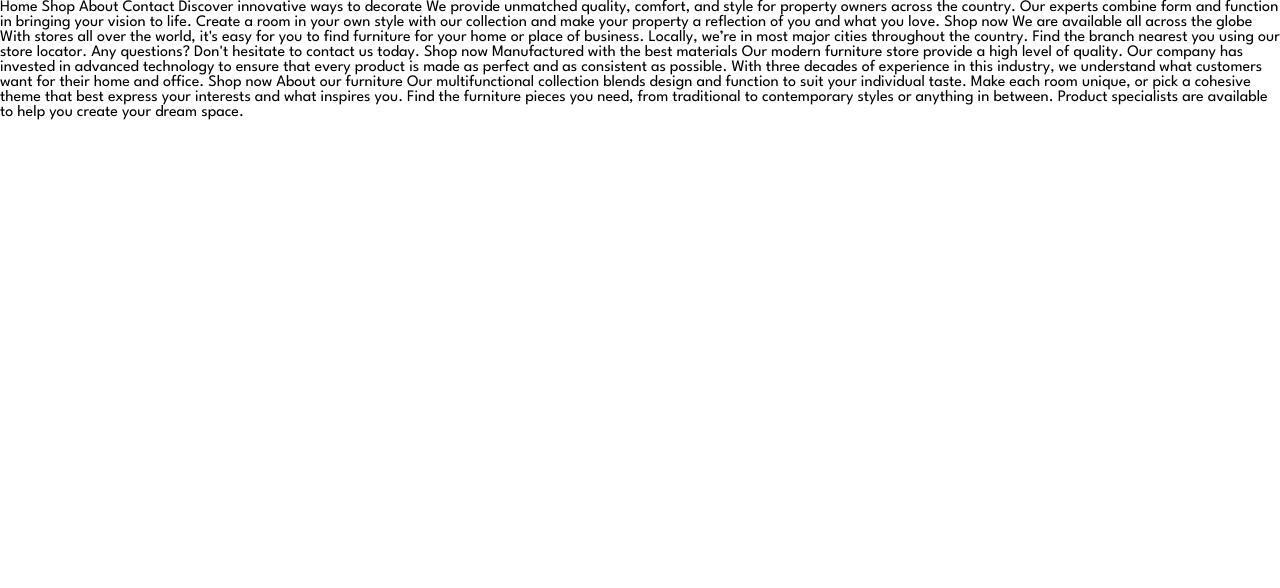
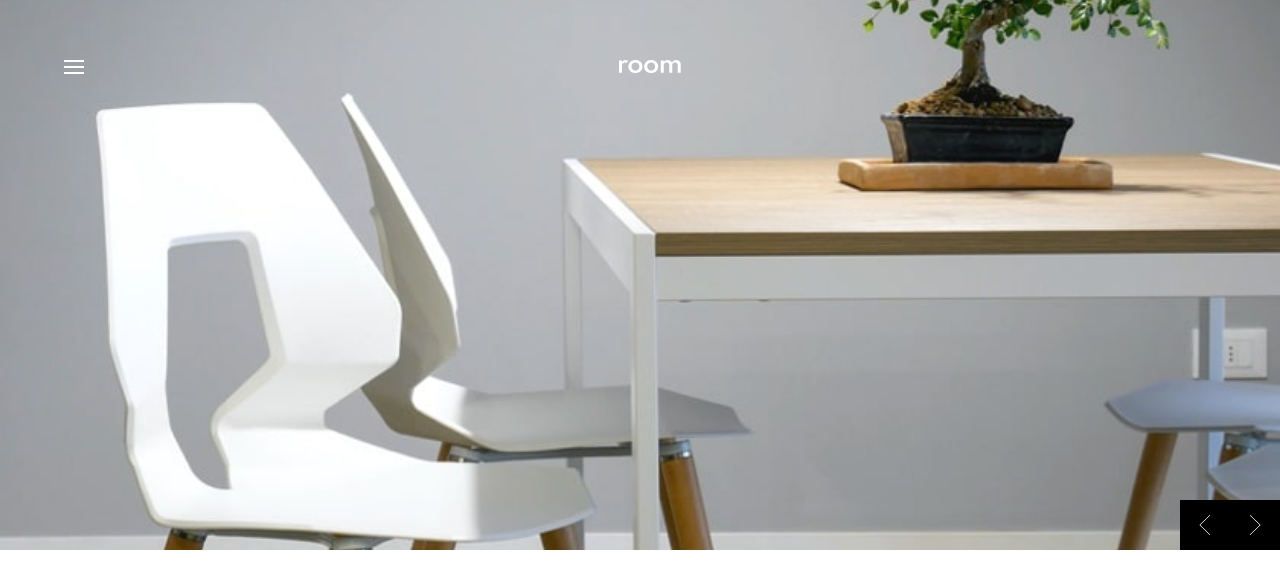
Before and after one commit to Scripts24/room-home-page-grid, a plain HTML site: page index.html in a window 1280 px wide. Drawn offline with Linux system fonts and the light colour scheme.

Commit message:
hero section

```diff
--- a/css/style.css
+++ b/css/style.css
@@ -1,20 +1,75 @@
 @import url('https://fonts.googleapis.com/css2?family=League+Spartan:wght@100..900&display=swap');
 
-*{
-    padding: 0;
-    margin: 0;
-    box-sizing: border-box;
-    list-style: none;
+* {
+    padding        : 0;
+    margin         : 0;
+    box-sizing     : border-box;
+    list-style     : none;
     text-decoration: none;
 }
 
-:root{
- --Dark-Gray: hsl(0, 0%, 63%);
---Black: hsl(0, 0%, 0%);
---White: hsl(0, 0%, 100%);
---Very-Dark-Gray: hsl(0, 0%, 27%);
+:root {
+    --dark-gray     : hsl(0, 0%, 63%);
+    --black         : hsl(0, 0%, 0%);
+    --white         : hsl(0, 0%, 100%);
+    --very-dark-gray: hsl(0, 0%, 27%);
 }
 
-body{
+body {
     font-family: 'League Spartan', sans-serif;
 }
+
+.main {
+    display              : grid;
+    max-width            : 1440px;
+    margin               : 0 auto;
+    grid-template-columns: 1fr;
+    grid-template-rows   : repeat(5, max-content);
+    grid-template-areas  :
+        "main"
+        "cta"
+        "image1"
+        " about"
+        "image2";
+}
+
+.container {
+    width   : 90%;
+    margin  : 0 auto;
+    overflow: hidden;
+    padding : 60px 0;
+}
+
+.main-hero{
+    grid-area: main;
+    background: url(../images/desktop-image-hero-1.jpg) no-repeat center center/cover;
+    min-height: 550px;
+}
+
+.main-nav{
+    display: flex;
+}
+
+.main-links{
+    display: none;
+}
+
+.main-logo{
+    margin: 0 auto;
+}
+
+.main-controls{
+    grid-area: main;
+    align-self: end;
+    justify-self: end;
+    background-color: var(--black);
+    width: 100px;
+    height: 50px;
+    display: flex;
+    justify-content: space-around;
+    align-items: center;
+}
+
+.main-control{
+    height: 40%;
+}
--- a/index.html
+++ b/index.html
@@ -1,5 +1,6 @@
 <!DOCTYPE html>
 <html lang="en">
+
 <head>
   <meta charset="UTF-8">
   <meta name="viewport" content="width=device-width, initial-scale=1.0">
@@ -8,8 +9,34 @@
   <link rel="stylesheet" href="css/style.css">
 
 </head>
+
 <body>
-  Home
+
+  <main class="main">
+    <section class="main-hero">
+      <nav class="main-nav container">
+        <img src="images/icon-hamburger.svg" class="main-hamburguer">
+        <img class="main-logo" src="images/logo.svg" alt="logo">
+
+        <ul class="main-links">
+          <li class="main-list"><a href="#" class="main-link">Home</a></li>
+          <li class="main-list"><a href="#" class="main-link">Shop</a></li>
+          <li class="main-list"><a href="#" class="main-link">About</a></li>
+          <li class="main-list"><a href="#" class="main-link">Contact</a></li>
+        </ul>
+      </nav>
+    </section>
+
+    <div class="main-controls">
+      <img src="images/icon-angle-left.svg" class="main-control">
+      <img src="images/icon-angle-right.svg" class="main-control">
+    </div>
+  </main>
+
+
+
+
+  <!-- Home
   Shop
   About
   Contact
@@ -43,8 +70,9 @@
   Our multifunctional collection blends design and function to suit your individual taste.
   Make each room unique, or pick a cohesive theme that best express your interests and what
   inspires you. Find the furniture pieces you need, from traditional to contemporary styles
-  or anything in between. Product specialists are available to help you create your dream space.
+  or anything in between. Product specialists are available to help you create your dream space.-->
 
 
 </body>
+
 </html>
```
